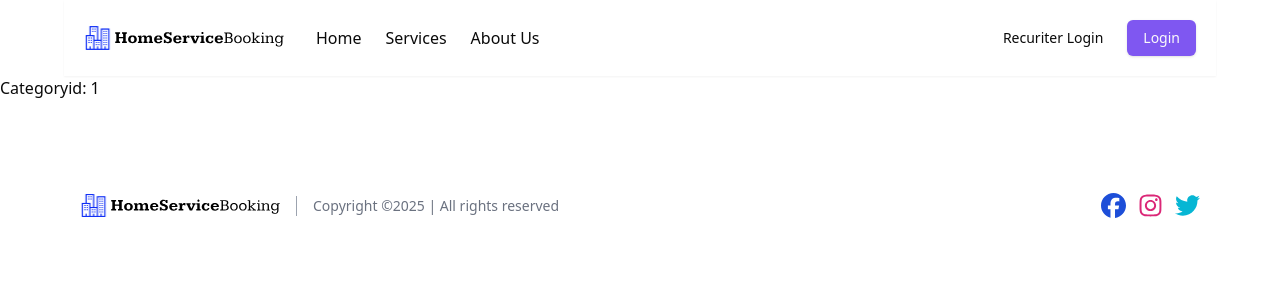
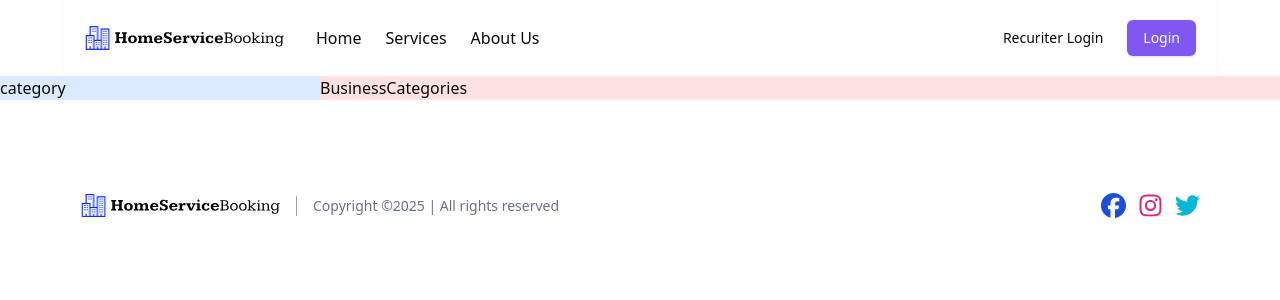
Before and after one commit to K-Aayush/HomeServiceBooking-Frontend, a React (Vite) app: page /category/1 in a window 1280 px wide. Shown: the top 300 px of the page. Built offline with nearby package versions, Linux system fonts and the light colour scheme; no server answers.

Commit message:
update :: adding grid layout for filtering categories

```diff
--- a/src/pages/Category.tsx
+++ b/src/pages/Category.tsx
@@ -2,7 +2,12 @@ import { useParams } from "react-router-dom";
 
 const Category = () => {
   const { id } = useParams();
-  return <div>Categoryid: {id}</div>;
+  return (
+    <div className="grid grid-cols-4">
+      <div className="bg-blue-100">category</div>
+      <div className="col-span-3 bg-red-100">BusinessCategories</div>
+    </div>
+  );
 };
 
 export default Category;
```
